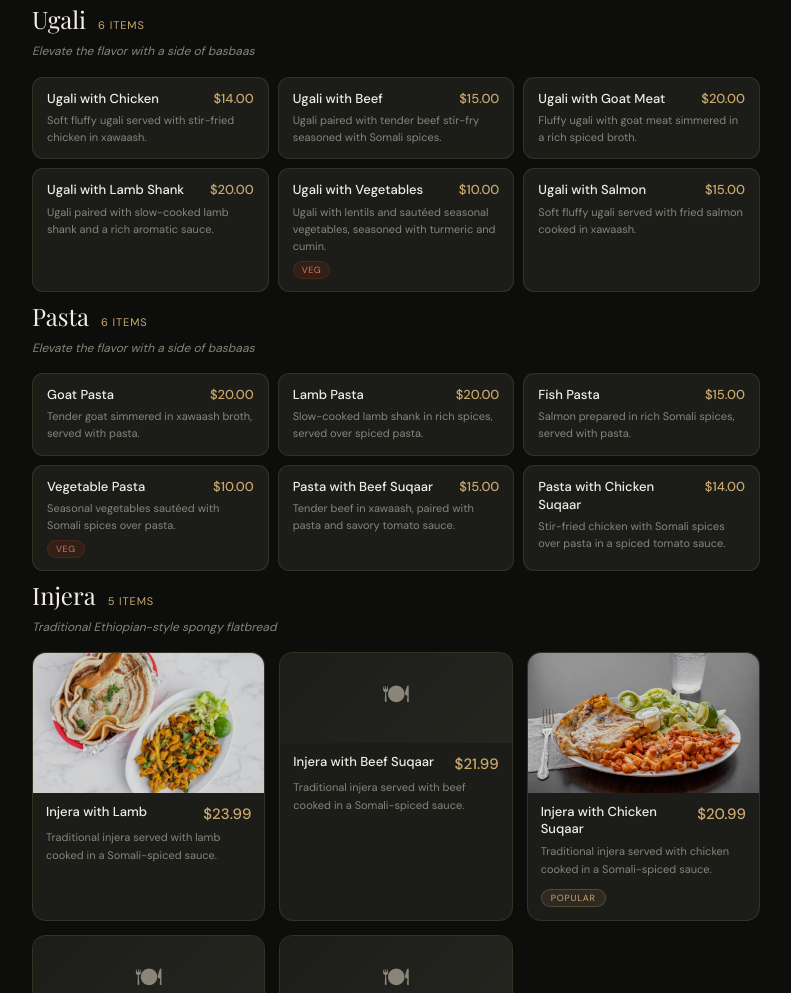
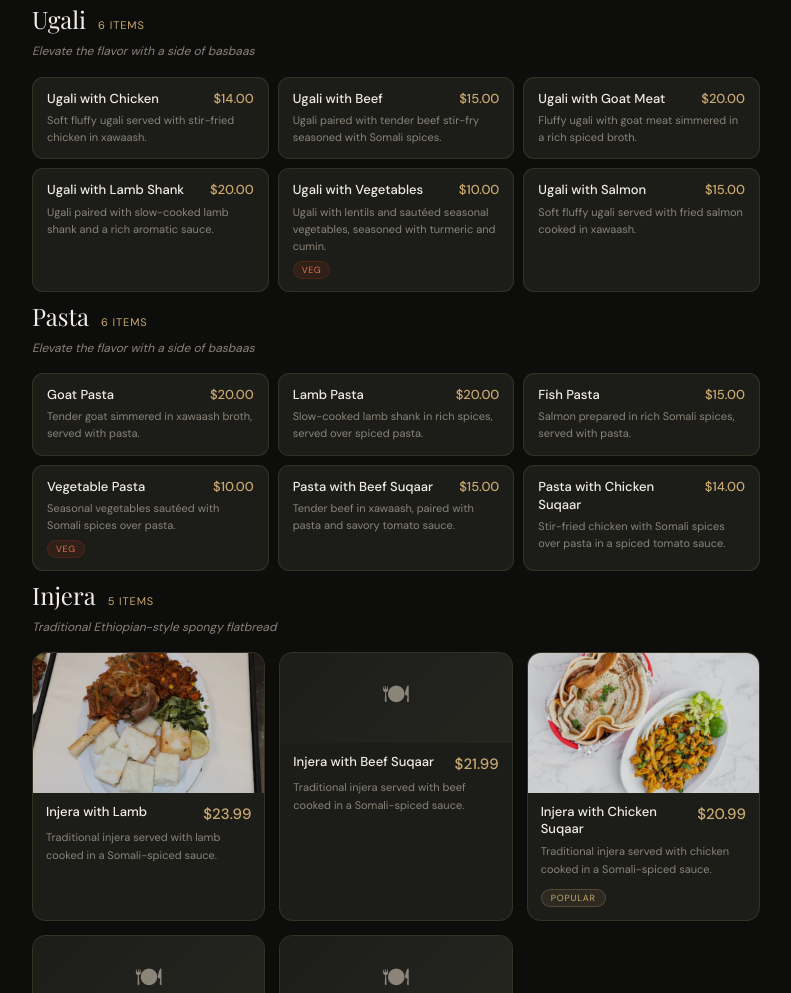
Before and after one commit to abdihussein02/Mall-of-Africa-, a plain HTML site: page index.html in a window 1280 px wide. Shown: the part 1398-2391 px from the top of the page, without its empty margins (244-1035 px from the left). Drawn offline with nearby package versions, Linux system fonts and the light colour scheme; a web font is replaced by a local one.

Commit message:
Update image filenames for menu items in index.html to reflect correct dish representations

```diff
--- a/index.html
+++ b/index.html
@@ -161,11 +161,11 @@ const data = [
   ]},
   {id:'rice',label:'Rice',note:'Pair any dish with basbaas for added heat',type:'photo',items:[
     {name:'Chicken Steak',price:'$16.00',desc:'Fragrant basmati rice with stir-fried chicken in xawaash and fresh herbs.',badge:'',img:'Rice_With_Chicken_Suqaar.jpg'},
-    {name:'Beef Steak',price:'$17.00',desc:'Aromatic basmati rice paired with beef stir-fry cooked with Somali spices.',badge:'',img:'Spagheti_With_Beef_Steak.jpg'},
+    {name:'Beef Steak',price:'$17.00',desc:'Aromatic basmati rice paired with beef stir-fry cooked with Somali spices.',badge:'',img:'Rice_w__Busteeki.jpg'},
     {name:'Goat Meat Rice',price:'$20.00',desc:'Tender goat simmered in xawaash broth, served over fragrant basmati rice.',badge:'Popular',img:'Rice_with_Goat_Meat_.jpg'},
     {name:'Lamb Shank Rice',price:'$20.00',desc:'Slow-cooked lamb shank in rich spices served over spiced basmati rice.',badge:"Chef's Pick",img:'Ugali_With_Lamp_Shank.jpg'},
     {name:'Rice with Beef Suqaar',price:'$15.00',desc:'Fragrant basmati rice with cubed beef cooked in xawaash and fresh herbs.',badge:'',img:'Rice_w__Busteeki.jpg'},
-    {name:'Rice with Chicken Suqaar',price:'$14.00',desc:'Fragrant basmati rice with cubed chicken in xawaash and fresh herbs.',badge:'',img:'Chicken_Suqaar_w__Malwah.jpg'},
+    {name:'Rice with Chicken Suqaar',price:'$14.00',desc:'Fragrant basmati rice with cubed chicken in xawaash and fresh herbs.',badge:'',img:'Rice_With_Chicken_Suqaar.jpg'},
     {name:'Vegetarian Rice',price:'$10.00',desc:'Basmati rice with sautéed seasonal vegetables, lentils, and a hint of turmeric.',badge:'Veg',img:''},
   ]},
   {id:'ugali',label:'Ugali',note:'Elevate the flavor with a side of basbaas',type:'list',items:[
@@ -185,9 +185,9 @@ const data = [
     {name:'Pasta with Chicken Suqaar',price:'$14.00',desc:'Stir-fried chicken with Somali spices over pasta in a spiced tomato sauce.',badge:''},
   ]},
   {id:'injera',label:'Injera',note:'Traditional Ethiopian-style spongy flatbread',type:'photo',items:[
-    {name:'Injera with Lamb',price:'$23.99',desc:'Traditional injera served with lamb cooked in a Somali-spiced sauce.',badge:'',img:'chick_suqaar_with_Somali_Anjeero.jpg'},
+    {name:'Injera with Lamb',price:'$23.99',desc:'Traditional injera served with lamb cooked in a Somali-spiced sauce.',badge:'',img:'Ugali_With_Lamp_Shank.jpg'},
     {name:'Injera with Beef Suqaar',price:'$21.99',desc:'Traditional injera served with beef cooked in a Somali-spiced sauce.',badge:'',img:''},
-    {name:'Injera with Chicken Suqaar',price:'$20.99',desc:'Traditional injera served with chicken cooked in a Somali-spiced sauce.',badge:'Popular',img:'Chicken_Suqaar_w__Malwah.jpg'},
+    {name:'Injera with Chicken Suqaar',price:'$20.99',desc:'Traditional injera served with chicken cooked in a Somali-spiced sauce.',badge:'Popular',img:'chick_suqaar_with_Somali_Anjeero.jpg'},
     {name:'Injera with Goat Meat',price:'$24.99',desc:'Traditional injera served with goat cooked in a Somali-spiced sauce.',badge:'',img:''},
     {name:'Injera with Vegetables',price:'$15.99',desc:'Injera with lentils, sautéed greens, and seasonal vegetables in xawaash.',badge:'Veg',img:''},
   ]},
```
